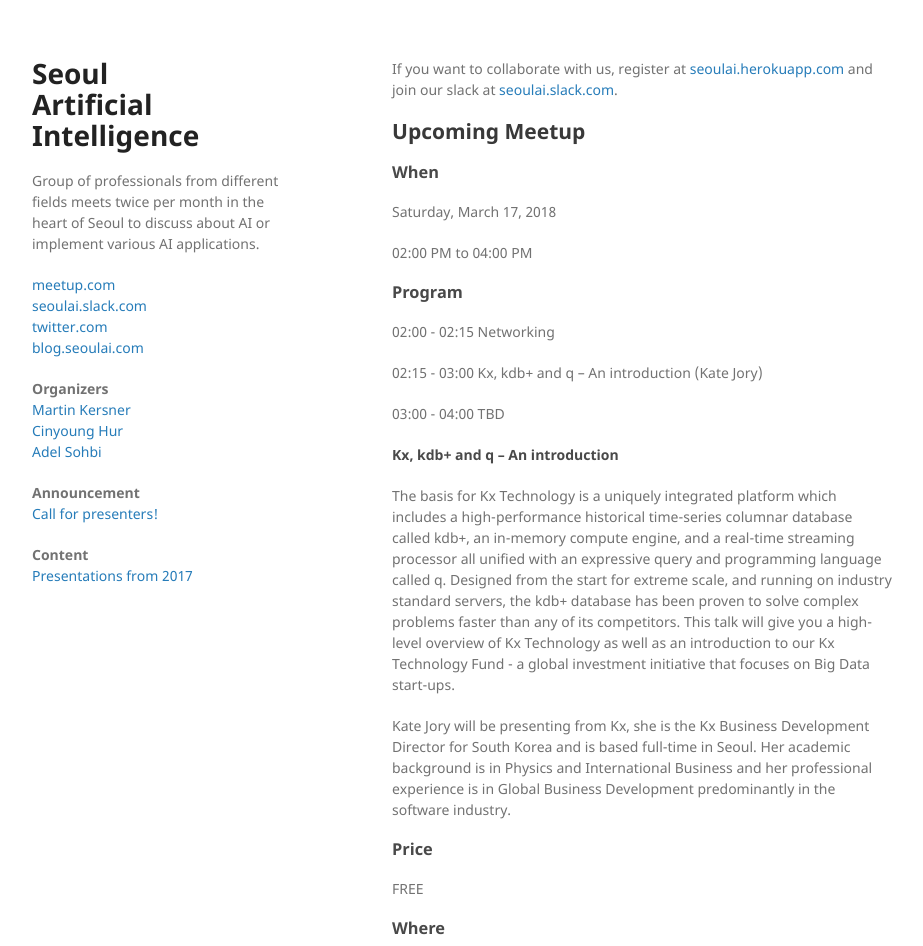
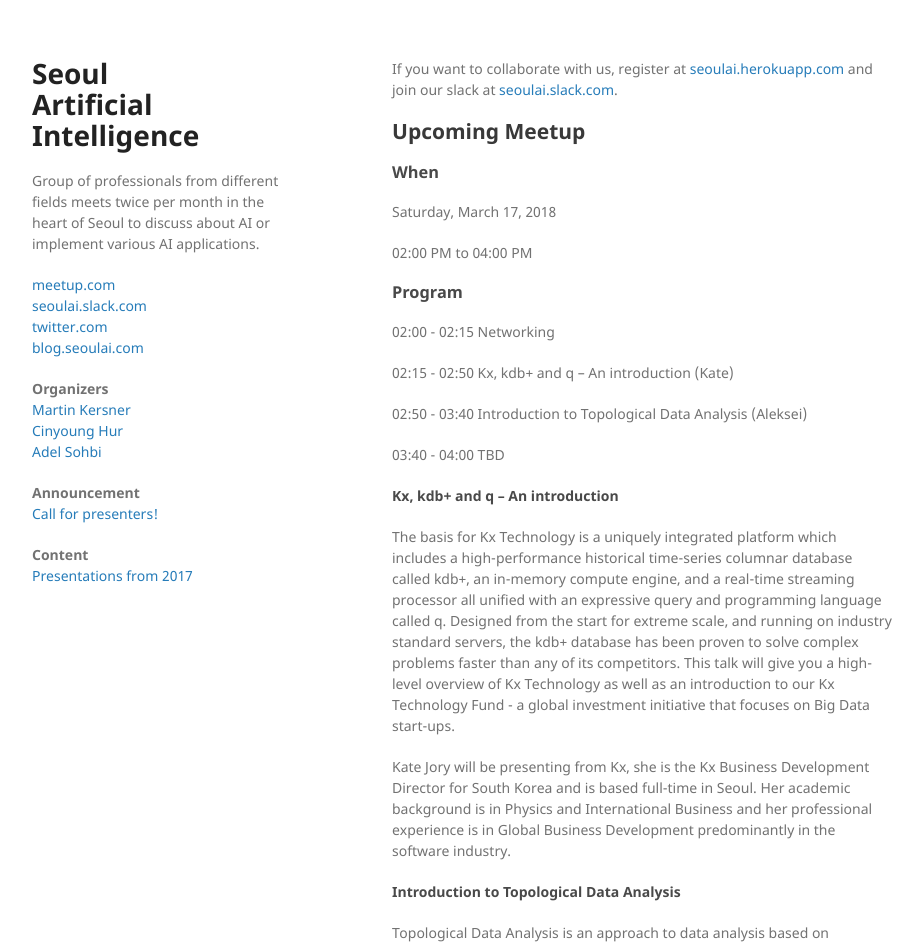
Before and after one commit to martinkersner/seoul-artificial-intelligence-meetup, a Jekyll site: the page built from docs/index.md, in a window 1280 px wide and 1400 px high. Shown: the top 946 px of the window, without its empty margins (178-1101 px from the left). Built offline with Jekyll 4.4.1, drawn with Linux system fonts in a browser that asks for light colours; some of the changed text lies outside the part shown.

Commit message:
added introduction to topological analysis

```diff
--- a/docs/index.md
+++ b/docs/index.md
@@ -19,14 +19,20 @@
 <!--TBD-->
 02:00 - 02:15 Networking
 
-02:15 - 03:00 Kx, kdb+ and q – An introduction (Kate Jory)
+02:15 - 02:50 Kx, kdb+ and q – An introduction (Kate)
 
-03:00 - 04:00 TBD
+02:50 - 03:40 Introduction to Topological Data Analysis (Aleksei)
+
+03:40 - 04:00 TBD
+
 
 #### Kx, kdb+ and q – An introduction
 The basis for Kx Technology is a uniquely integrated platform which includes a high-performance historical time-series columnar database called kdb+, an in-memory compute engine, and a real-time streaming processor all unified with an expressive query and programming language called q. Designed from the start for extreme scale, and running on industry standard servers, the kdb+ database has been proven to solve complex problems faster than any of its competitors. This talk will give you a high-level overview of Kx Technology as well as an introduction to our Kx Technology Fund - a global investment initiative that focuses on Big Data start-ups.
 
 Kate Jory will be presenting from Kx, she is the Kx Business Development Director for South Korea and is based full-time in Seoul. Her academic background is in Physics and International Business and her professional experience is in Global Business Development predominantly in the software industry.
+
+#### Introduction to Topological Data Analysis
+Topological Data Analysis is an approach to data analysis based on computational topology. It benefits the importance of "shape" of data in the broad sense. Aleksei will introduce basic concepts and tools and will discuss current advancements in the field.
 
 <!--01:00 - 01:15 Introduction - What is the goal of Mini AI Hackathon?-->
 
```
